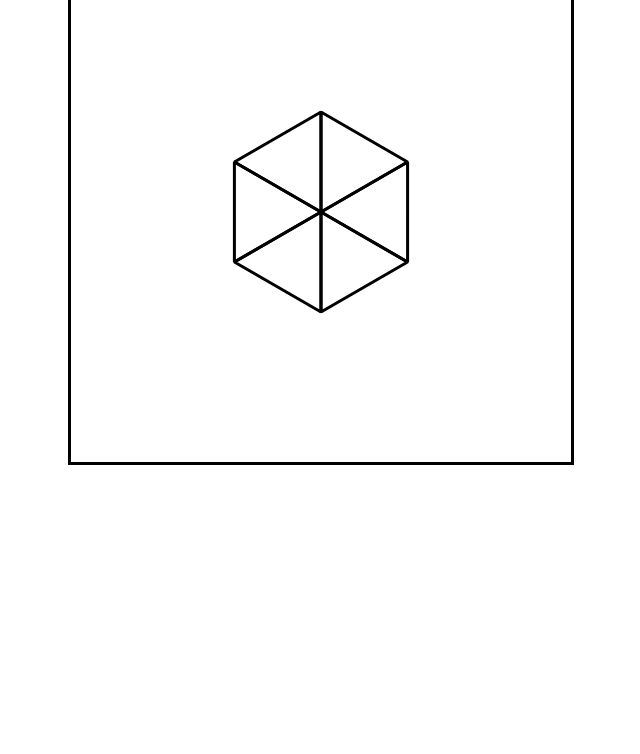
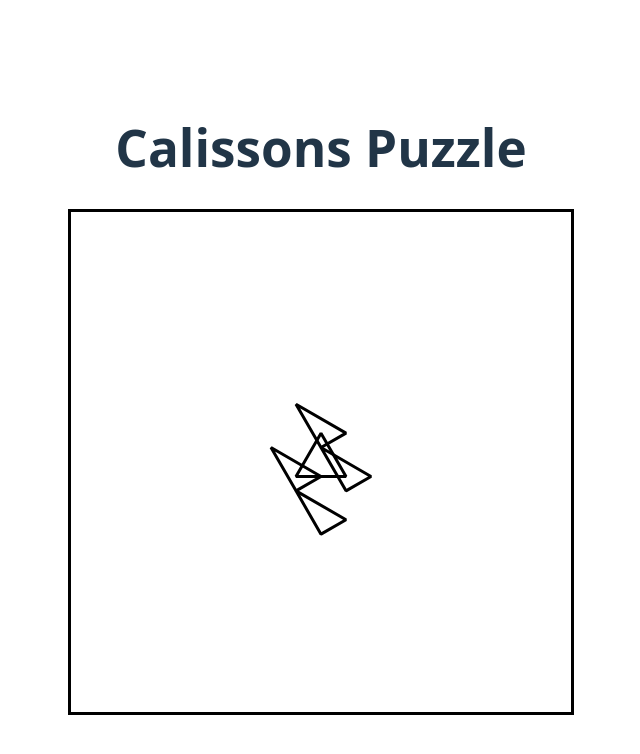
Before and after one commit to beanboot/calissons-puzzle, a React (Vite) app: page / in a window 1280 px wide. Shown: the top 754 px of the page, without its empty margins (319-959 px from the left). Built offline with nearby package versions, Linux system fonts and the light colour scheme.

Commit message:
WIP variable grid size function

```diff
--- a/src/App.css
+++ b/src/App.css
@@ -12,7 +12,6 @@ html, body, #root {
   flex-direction: column;
   justify-content: center;
   align-items: center;
-  transform: translateY(-250px);
 }
 
 .board {
--- a/src/App.tsx
+++ b/src/App.tsx
@@ -2,19 +2,32 @@ import React from "react";
 import "./App.css";
 
 interface BoardProps {
-  x: number;
-  y: number;
+  n: number;
+  s: number;
 }
 
-function Board({x, y}: BoardProps) {
+function Board({n, s}: BoardProps) {
+  const h = s * Math.sqrt(3) / 2;
+
+  const grid = [];
+  for (let j = -n; j <= n; j++) {
+    for (let i = -n; i <= n; i++) {
+      if ((Math.abs(j) + Math.abs(i)) < (n * 2)) {
+        const x = 250 + i * (s/2);
+        const y = 250 + j * h;
+
+        if ((i+j) % 2 == 0) {
+          grid.push(<polygon points={`${x},${y - (2 * h / 3)} ${x - (s/2)},${y + (h/3)} ${x + (s/2)},${y + (h/3)}`} fill="none" stroke="black" strokeWidth={3} strokeLinejoin="bevel"/>)
+        } else {
+          grid.push(<polygon points={`${x},${y + (2 * h / 3)} ${x - (s/2)},${y - (h/3)} ${x + (s/2)},${y + (h/3)}`} fill="none" stroke="black" strokeWidth={3} strokeLinejoin="bevel"/>)
+        }
+      }
+    }
+  }
+
   return (
     <svg width="500" height="500" className="board">
-      <polygon points={`${x},${y} ${x},${y + 100} ${x - 86.6},${y + 50}`} fill="none" stroke="black" strokeWidth={3} strokeLinejoin="bevel"/>
-      <polygon points={`${x},${y} ${x},${y + 100} ${x + 86.6},${y + 50}`} fill="none" stroke="black" strokeWidth={3} strokeLinejoin="bevel"/>
-      <polygon points={`${x},${y} ${x - 86.6},${y - 50} ${x - 86.6},${y + 50}`} fill="none" stroke="black" strokeWidth={3} strokeLinejoin="bevel"/>
-      <polygon points={`${x},${y} ${x + 86.6},${y + 50} ${x + 86.6},${y - 50}`} fill="none" stroke="black" strokeWidth={3} strokeLinejoin="bevel"/>
-      <polygon points={`${x},${y} ${x - 86.6},${y - 50} ${x},${y - 100}`} fill="none" stroke="black" strokeWidth={3} strokeLinejoin="bevel"/>
-      <polygon points={`${x},${y} ${x + 86.6},${y - 50} ${x},${y - 100}`} fill="none" stroke="black" strokeWidth={3} strokeLinejoin="bevel"/>
+      {grid}
     </svg>
   )
 }
@@ -23,7 +36,7 @@ function App() {
   return (
     <div className="app">
       <h1>Calissons Puzzle</h1>
-      <Board x={250} y={250} />
+      <Board n={1} s={50}/>
     </div>
   )
 }
```
